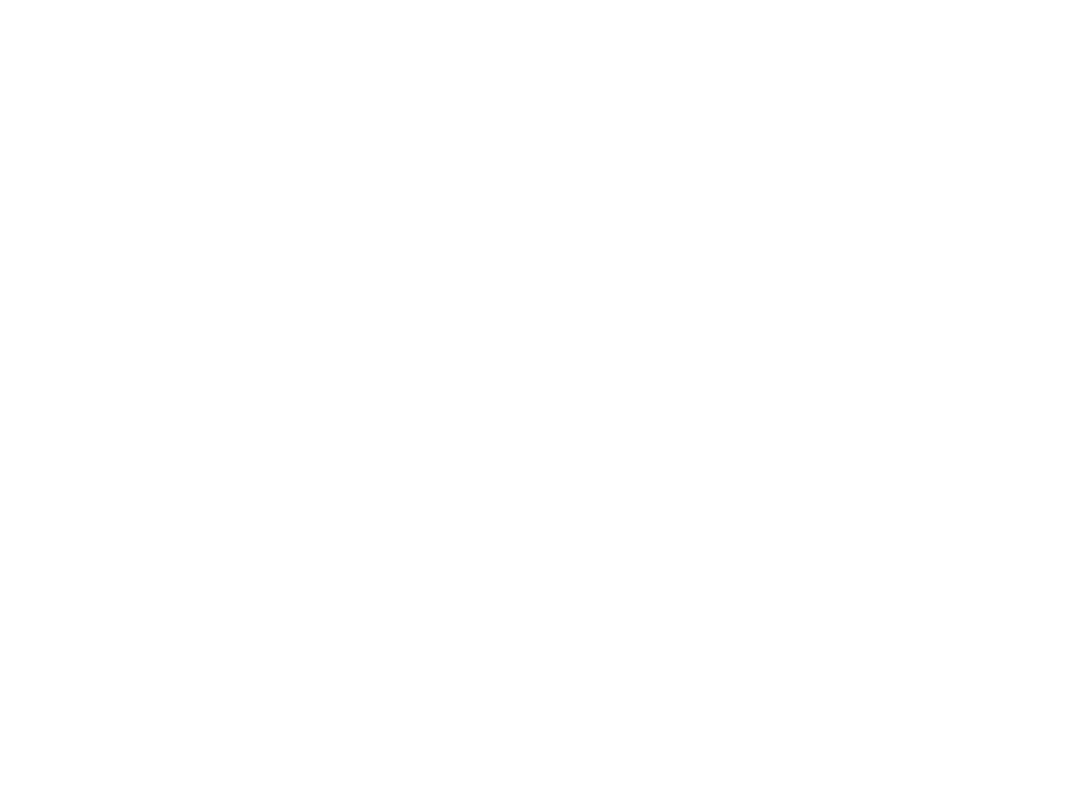
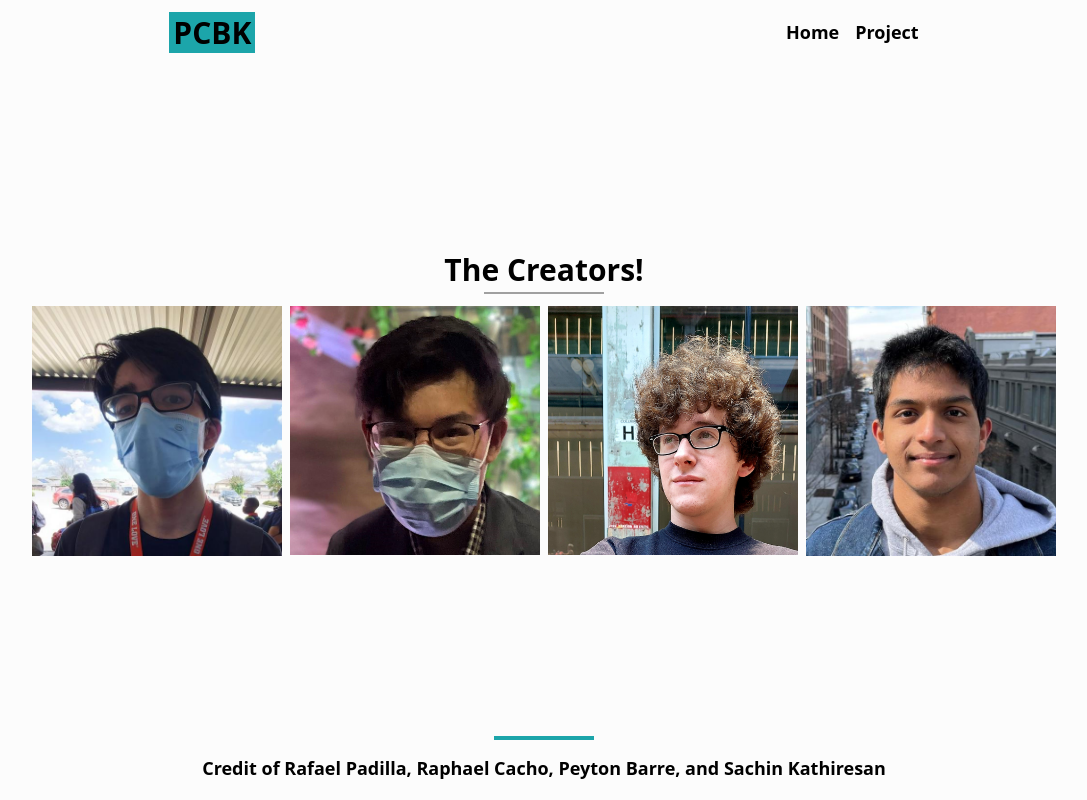
Before and after one commit to crispynoodlesoup/CrystalView, a plain HTML site: page index.html in a window 1280 px wide. Shown: the whole page, without its empty margins (96-1183 px from the left). Drawn offline with Linux system fonts and the light colour scheme.

Commit message:
add emplate html with creator pictures

```diff
--- a/index.html
+++ b/index.html
@@ -1,12 +1,71 @@
 <!DOCTYPE html>
+
 <html lang="en">
+
 <head>
     <meta charset="UTF-8">
     <meta http-equiv="X-UA-Compatible" content="IE=edge">
     <meta name="viewport" content="width=device-width, initial-scale=1.0">
-    <title>Document</title>
+    <title>hackathon!</title>
+    <link rel="stylesheet" href="./style/style.css">
+    <link rel="stylesheet" href="./style/home.css">
+    <script src="./scripts/script.js" defer></script>
 </head>
+
 <body>
+    <nav>
+        <a href="./index.html">
+            <h1 class="logo">PCBK</h1>
+        </a>
+        <ul>
+            <li><a href="./index.html">Home</a></li>
+            <li><a href="./project.html">Project</a></li>
+        </ul>
+    </nav>
+    <main>
+        <!--<section class="main-text">
+        </section>-->
+        <section class="exhibit">
+            <div class="exhibit-text">
+                <h1>The Creators!</h1>
+                <div class="section-line"></div>
+            </div>
+            <div class="row-plus-gap">
+                <div class="img-wrap">
+                    <img class="creator-img" src="./assets/rafp.jpg" alt="peebar">
+                    <div class="creator-text">
+                        <h2>Rafael P.</h2>
+                        <p>Our Front End Dev</p>
+                    </div>
+                </div>
+                <div class="img-wrap">
+                    <img class="creator-img" src="./assets/rahp1.jpg" alt="raph">
+                    <div class="creator-text">
+                        <h2>Raphael C.</h2>
+                        <p>Our Data Scientist</p>
+                    </div>
+                </div>
+                <div class="img-wrap">
+                    <img class="creator-img" src="./assets/pey1.jpg" alt="peebar">
+                    <div class="creator-text">
+                        <h2>Peyton B.</h2>
+                        <p>Our API Expert</p>
+                    </div>
+                </div>
+                <div class="img-wrap">
+                    <img class="creator-img" src="./assets/sach.jpg" alt="al">
+                    <div class="creator-text">
+                        <h2>Sachin K.</h2>
+                        <p>Our Back End Developer</p>
+                    </div>
+                </div>
+            </div>
+        </section>
+    </main>
+    <footer>
+        <div class="footer-line"></div>
+        <p><strong>Credit of Rafael Padilla, Raphael Cacho, Peyton Barre, and Sachin Kathiresan</strong></p>
+    </footer>
+</body>
 
-</body>
 </html>
--- a/style/style.css
+++ b/style/style.css
@@ -1,9 +1,9 @@
 :root {
-    --primary: #252525; /*464646*/
-    --secondary: #666666;
+    --primary: #fcfcfc; /*464646*/
+    --secondary: #a0a0a0;
     --accent: #1ca5aa;
-    --text-color: white;
-    --border-color: #161616;
+    --text-color: black;
+    --border-color: #4b4b4b;
 }
 
 * {
```
Also changed, not shown: assets/pey1.jpg (added), assets/rafp.jpg (added), assets/rahp1.jpg (added), assets/sach.jpg (added).
